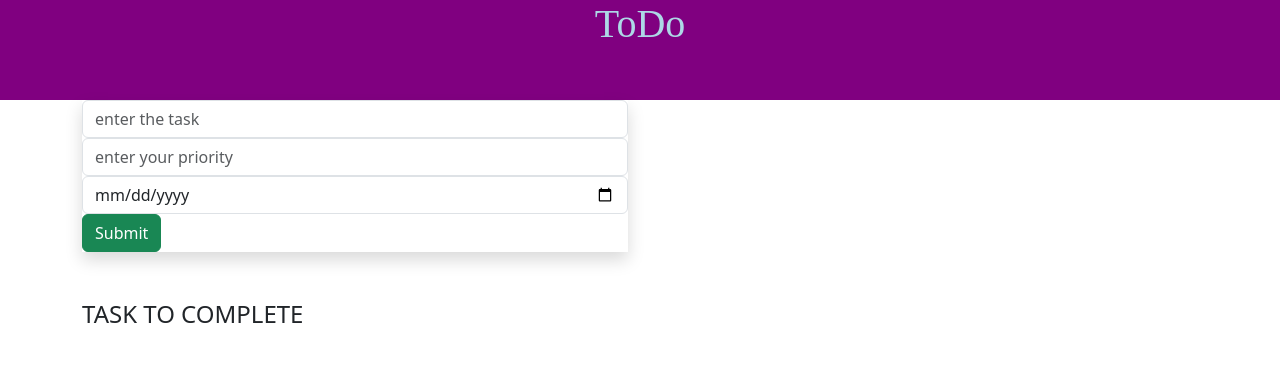
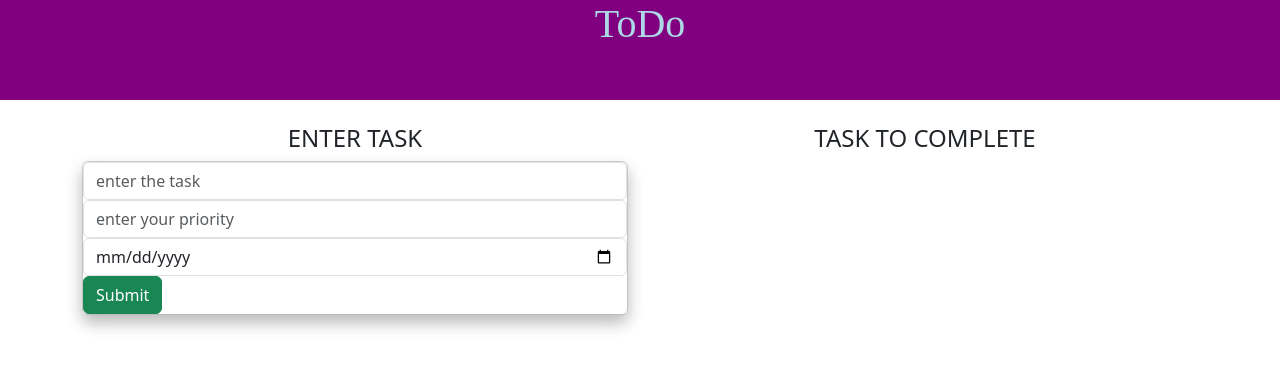
Before and after one commit to niketh4/gitdemo, a Django app: template todoproject/templates/home.html in a window 1280 px wide. Shown: the top 369 px of the page. Run offline with Django 4.2, Linux system fonts and the light colour scheme; the template is opened without the code that fills it, so the values that code supplies are empty.

Commit message:
home.html

```diff
--- a/todoproject/templates/home.html
+++ b/todoproject/templates/home.html
@@ -12,10 +12,14 @@
         </div>
     </div>
 </div>
+<br>
+
 
 <div class="container">
   <div class="row">
-        <div class="col-md-6">
+     <div class="col-sm-6">
+         <center><h4>ENTER TASK</h4></center>
+         <div class="shadow card">
         <form method="post" class="p-6 shadow">
              {% csrf_token %}
                     <div class="form-group">
@@ -30,14 +34,12 @@
             <input type="submit" class="btn btn-success">
         </form>
         </div>
+     </div>
 
-
-
-    </div>
     <br>
     <br>
-    <div class="col-md-6">
-        <h4>TASK TO COMPLETE</h4>
+    <div class="col-sm-6">
+        <center><h4>TASK TO COMPLETE</h4></center>
          {% for i in task %}
         <div class="shadow card">
             <div class="card-body">
@@ -46,6 +48,7 @@
                 <p><h2>{{i.date}}</h2></p>
                 <a class="btn btn-danger" href="{% url 'delete' i.id %}">DELETE</a>
                 <a class="btn btn-success" href="{% url 'update' i.id %}">UPDATE</a>
+                <br>
             </div>
             <br>
             {% endfor %}
@@ -54,6 +57,7 @@
 
     </div>
 </div>
+</div>
 
 
 
```
Lines whose indentation alone changed are shown as unchanged.
